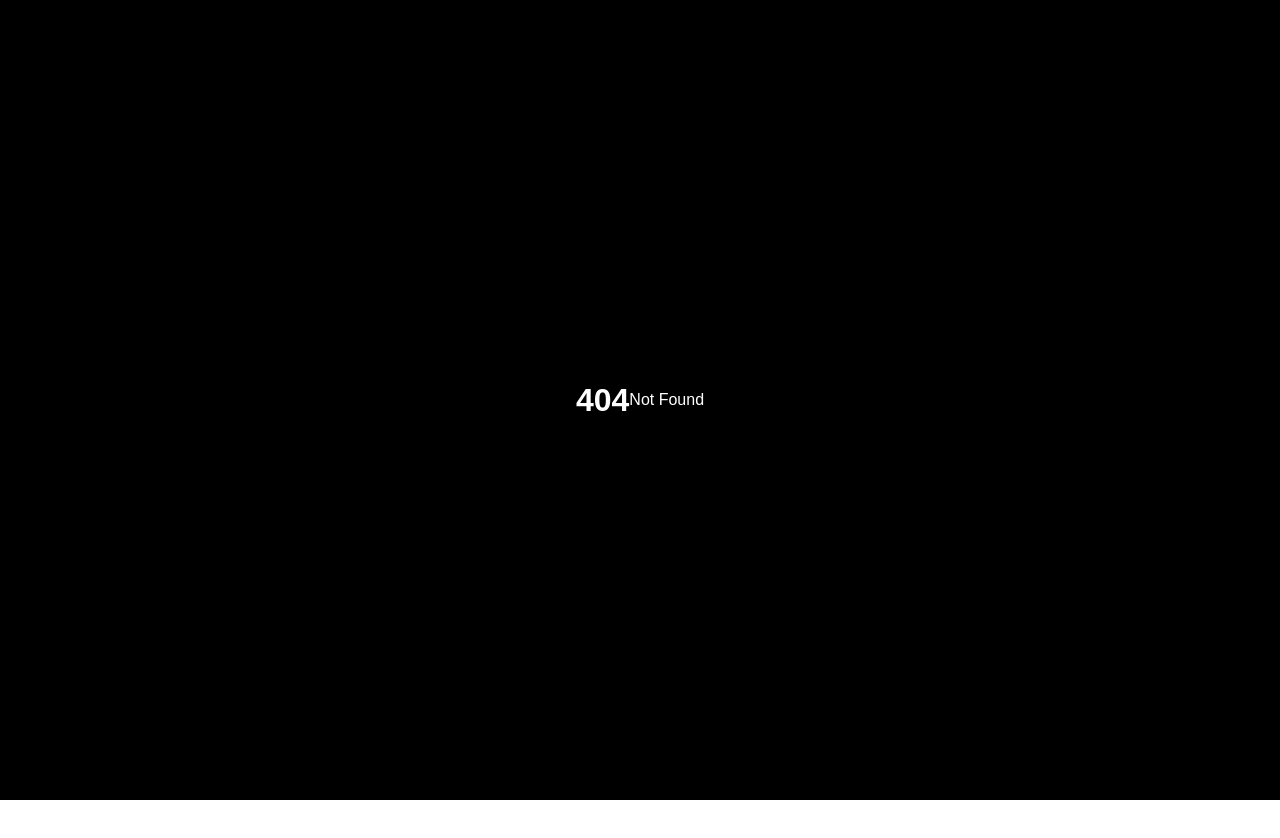
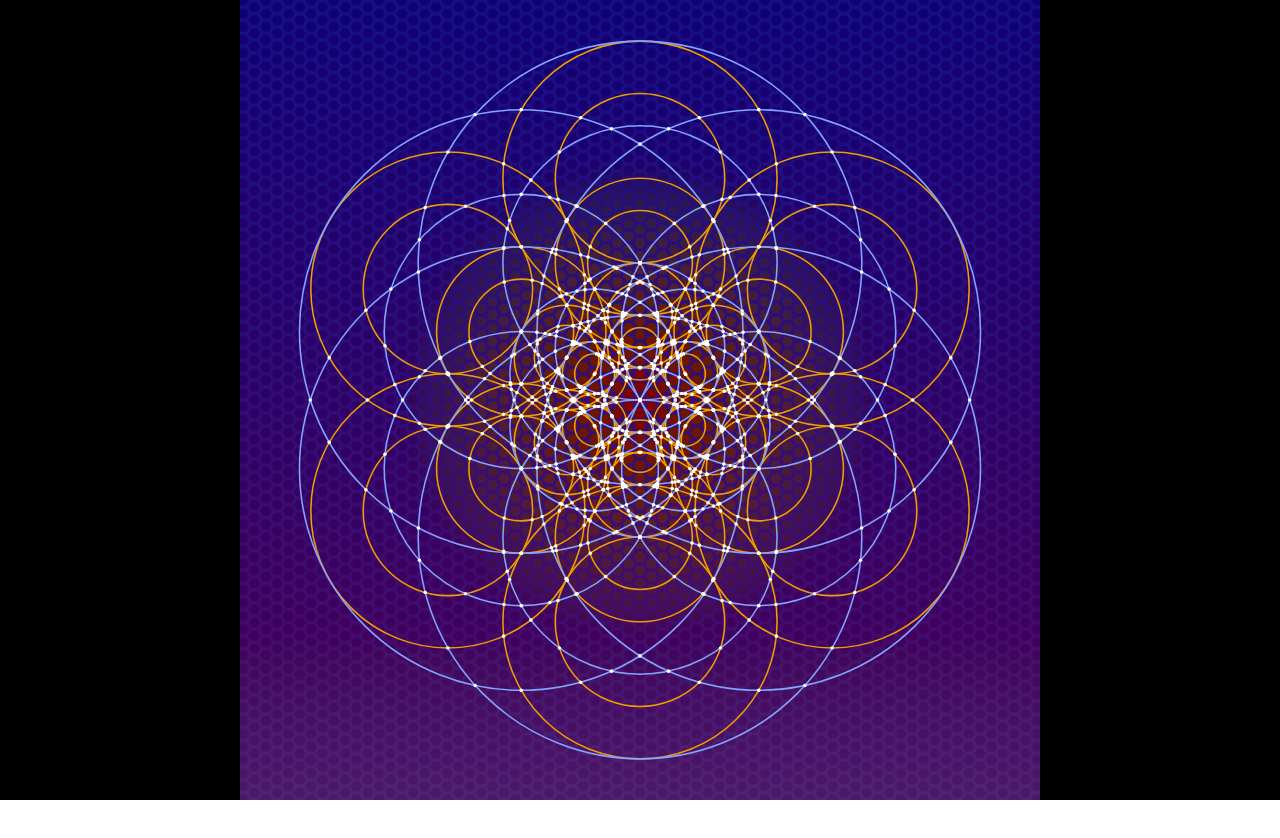
Before and after one commit to dopplerreflect/starts-with-a, a SvelteKit app: page /phihex in a window 1280 px wide. Before the commit this address had no page. Shown: the top 838 px of the page. Built offline with nearby package versions, Linux system fonts and the light colour scheme.

Commit message:
add phihex

```diff
--- /dev/null
+++ b/src/routes/phihex/+page.svelte
@@ -0,0 +1,147 @@
+<svelte:options namespace="svg" />
+
+<script lang="ts">
+	import Background from '$lib/components/Background.svelte';
+	import HexPattern from '$lib/components/HexPattern.svelte';
+	import {
+		Phi,
+		anglesArray,
+		arrayMap,
+		circleIntersections,
+		multiCircleIntersections,
+		phi,
+		pointToString,
+		radialPoint,
+		viewBox
+	} from '$lib/geometry';
+	import { useSaveFile } from '$lib/save-svg';
+	import { useZoomableViewbox } from '$lib/use-zoomable-viewbox';
+	import { onMount } from 'svelte';
+
+	let svg: SVGSVGElement;
+	onMount(() => {
+		const unmountZoom = useZoomableViewbox(svg, 0);
+		const unmountSave = useSaveFile(svg, { timestamp: true });
+		return () => {
+			unmountZoom();
+			unmountSave();
+		};
+	});
+
+	const size = 2 ** 10;
+	const r = size / 40;
+
+	const ri = arrayMap(7, (n) => n).map((n, i) => ({ r: r * Phi ** n, x: 0, y: 0 }));
+
+	type CircleWithClass = Circle & { class?: string };
+
+	const circles: CircleWithClass[] = anglesArray(6)
+		.map((a) => [
+			{ r: ri[0].r, ...radialPoint(a, ri[2].r) },
+			{ r: ri[1].r, ...radialPoint(a, ri[2].r) },
+			{ r: ri[1].r, ...radialPoint(a, ri[3].r) },
+			{ r: ri[2].r, ...radialPoint(a, ri[3].r) },
+			{ r: ri[2].r, ...radialPoint(a, ri[4].r) },
+			{ r: ri[3].r, ...radialPoint(a, ri[4].r) },
+			{ r: ri[3].r, ...radialPoint(a, ri[5].r) },
+			{ r: ri[4].r, ...radialPoint(a, ri[5].r) },
+			{ r: ri[3].r, ...radialPoint(a, ri[2].r), class: 'light' },
+			{ r: ri[4].r, ...radialPoint(a, ri[4].r), class: 'light' },
+			{ r: ri[5].r, ...radialPoint(a, ri[4].r), class: 'light' }
+		])
+		.flat();
+
+	const intersections = multiCircleIntersections(circles);
+
+	function intersectionClick(i: number) {
+		console.log(i);
+	}
+</script>
+
+<svg id="phihex" bind:this={svg} viewBox={viewBox(size)}>
+	<defs>
+		<HexPattern
+			size={r / Math.sqrt(7)}
+			stroke="oklch(0.30 0.18 270)"
+			strokeWidth={4}
+			id="hexpattern"
+			patternTransform="rotate(0)"
+		/>
+		<radialGradient id="redGlow">
+			<stop offset={0} stop-color="oklch(0.33 0.18 60 / 1)" />
+			<stop offset={phi} stop-color="oklch(0.25 0.18 270 / 1)" />
+		</radialGradient>
+		<linearGradient id="bottomLight" gradientTransform="rotate(90)">
+			<stop offset={0} stop-color="oklch(0.5 0.37 30 / 0)" />
+			<stop offset={1} stop-color="oklch(1 0.37 30 / 0.25)" />
+		</linearGradient>
+		<style>
+			circle {
+				fill: none;
+				stroke: oklch(0.75 0.27 90);
+				stroke-width: 2;
+				/* fill: url(#redGlow); */
+			}
+			circle.light {
+				stroke: oklch(0.75 0.18 270);
+			}
+			circle.dark {
+				stroke: oklch(0.5 0.5 270);
+			}
+			circle.intersection {
+				stroke: none;
+				fill: white;
+			}
+			path.thick {
+				display: none;
+				stroke: white;
+				stroke-width: 4;
+				fill: none;
+				stroke-linecap: round;
+			}
+			#intersections {
+				/* display: none; */
+			}
+		</style>
+	</defs>
+	<Background {size} fill="url(#redGlow)" />
+	<Background {size} fill="url(#hexpattern)" />
+	<Background {size} fill="url(#bottomLight)" />
+
+	{#each anglesArray(6, 0) as a, i}
+		<g transform={`rotate(${a})`}>
+			<path
+				class="thick"
+				d={`M${pointToString(intersections[17])}A${ri[0].r} ${ri[0].r} 0 1 1 ${pointToString(
+					intersections[7]
+				)}A${ri[1].r} ${ri[1].r} 0 0 0 ${pointToString(intersections[429])}`}
+			/>
+			<path
+				class="thick"
+				d={`M${pointToString(intersections[611])}A${ri[1].r} ${ri[1].r} 0 1 1 ${pointToString(
+					intersections[489]
+				)}A${ri[2].r} ${ri[2].r} 0 0 0 ${pointToString(intersections[759])}`}
+			/>
+		</g>
+	{/each}
+
+	{#each circles.filter((c) => c.class === undefined) as c, i}
+		<circle r={c.r} cx={c.x} cy={c.y} class={c.class} />
+	{/each}
+	{#each circles.filter((c) => c.class === 'light') as c, i}
+		<circle r={c.r} cx={c.x} cy={c.y} class={c.class} />
+	{/each}
+
+	<g id="intersections">
+		{#each intersections as intersection, i}
+			<circle
+				class="intersection"
+				on:click={() => intersectionClick(i)}
+				on:keydown={() => {}}
+				r={circles[0].r * phi ** 5}
+				cx={intersection.x}
+				cy={intersection.y}
+			/>
+		{/each}
+	</g>
+</svg>
```
